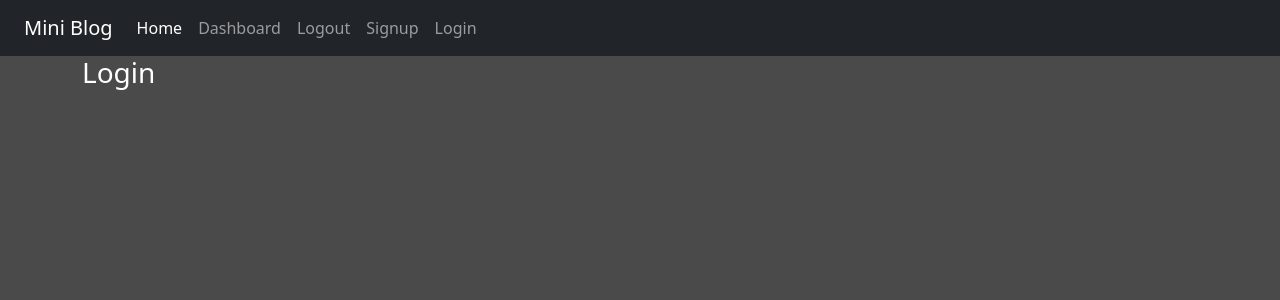
After one commit to omkarg01/Blog-django, a Django app: page /login/ in a window 1280 px wide. The commit adds this page. Shown: the top 300 px of the page. Run offline with Django 4.2, Linux system fonts and the light colour scheme; some libraries are stand-ins or nearby versions.

Commit message:
Routing issue fixed

```diff
--- /dev/null
+++ b/miniblog/templates/miniblog/login.html
@@ -0,0 +1,9 @@
+{% extends 'miniblog/base.html' %}
+{% load static %}
+{% block content %}
+
+    <div class="col-sm-10">
+        <h3 class="text-white">Login</h3>
+    </div>
+
+{% endblock content %}
--- a/miniblog/templates/miniblog/navbar.html
+++ b/miniblog/templates/miniblog/navbar.html
@@ -19,8 +19,8 @@
         {% comment %} <a class="nav-link" href="#">Contact</a> {% endcomment %}
         <a class="nav-link" href="{% url 'miniblog:dashboard' %}">Dashboard</a>
         <a class="nav-link" href="#">Logout</a>
-        <a class="nav-link" href="#">Signup</a>
-        <a class="nav-link" href="#">Login</a>
+        <a class="nav-link" href="{% url 'miniblog:signup' %}">Signup</a>
+        <a class="nav-link" href="{% url 'miniblog:login' %}">Login</a>
       </div>
     </div>
   </div>
--- a/miniblog/urls.py
+++ b/miniblog/urls.py
@@ -7,6 +7,6 @@ app_name = "miniblog"
 urlpatterns = [
     path("", views.home, name="home"),
     path("dashboard/", views.dashboard, name="dashboard"),
-    path("signup/", views.dashboard, name="signup"),
-    path("login/", views.dashboard, name="login"),
+    path("signup/", views.signup, name="signup"),
+    path("login/", views.login, name="login"),
 ]
--- a/miniblog/views.py
+++ b/miniblog/views.py
@@ -11,6 +11,9 @@ def logout(request):
     # return render(request, 'miniblog/lo.html', {})
     pass
 
+def dashboard(request):
+    return render(request, 'miniblog/dashboard.html', {})
+
 def signup(request):
     return render(request, 'miniblog/signup.html', {})
 
```
